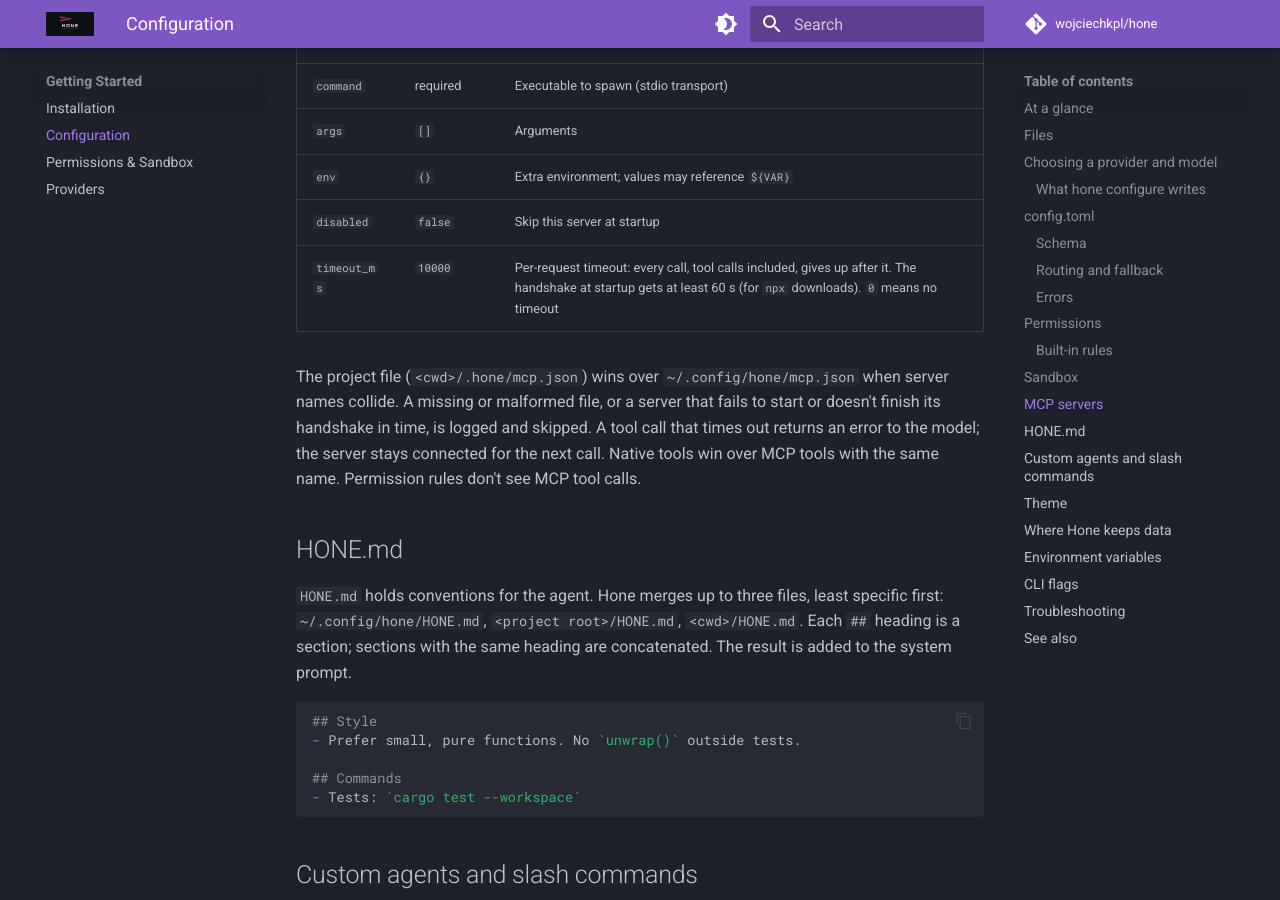
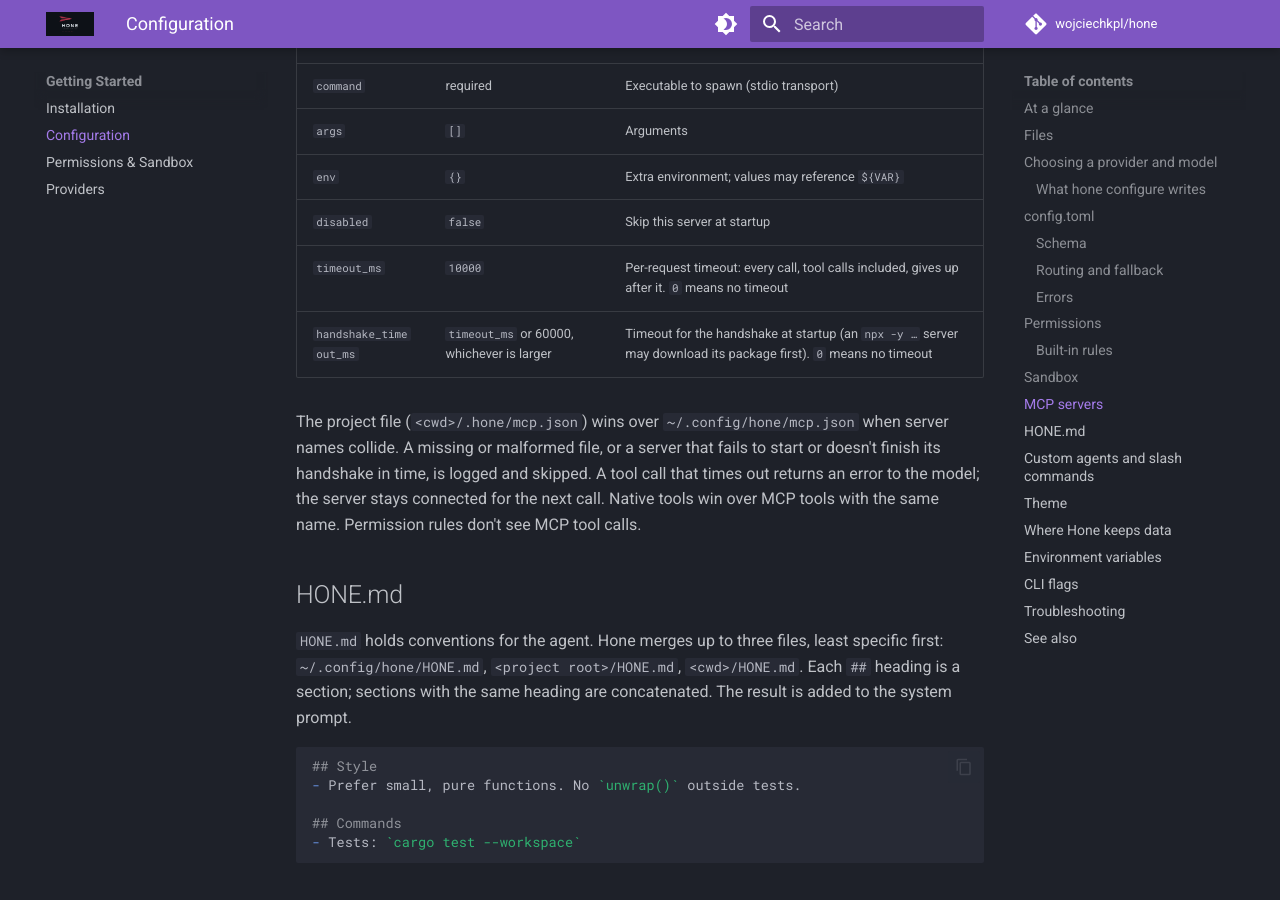
Before and after one commit to wojciechkpl/hone, an MkDocs documentation site: the page built from docs/configuration.md, in a window 1280 px wide and 900 px high, scrolled down 18466 px. Built offline with MkDocs 1.6.1 and Material for MkDocs 9.7.7, drawn with Linux system fonts in a browser that asks for light colours; comment, search, counter and statistics services are not loaded.

Commit message:
docs: handshake_timeout_ms (T10)

```diff
--- a/docs/configuration.md
+++ b/docs/configuration.md
@@ -680,7 +680,8 @@ so you can copy or symlink an existing file.
 | `args` | `[]` | Arguments |
 | `env` | `{}` | Extra environment; values may reference `${VAR}` |
 | `disabled` | `false` | Skip this server at startup |
-| `timeout_ms` | `10000` | Per-request timeout: every call, tool calls included, gives up after it. The handshake at startup gets at least 60 s (for `npx` downloads). `0` means no timeout |
+| `timeout_ms` | `10000` | Per-request timeout: every call, tool calls included, gives up after it. `0` means no timeout |
+| `handshake_timeout_ms` | `timeout_ms` or 60000, whichever is larger | Timeout for the handshake at startup (an `npx -y …` server may download its package first). `0` means no timeout |
 
 The project file (`<cwd>/.hone/mcp.json`) wins over `~/.config/hone/mcp.json` when server
 names collide. A missing or malformed file, or a server that fails to start or doesn't
```
Also changed, not shown: CHANGELOG.md (+1 -1 lines).
